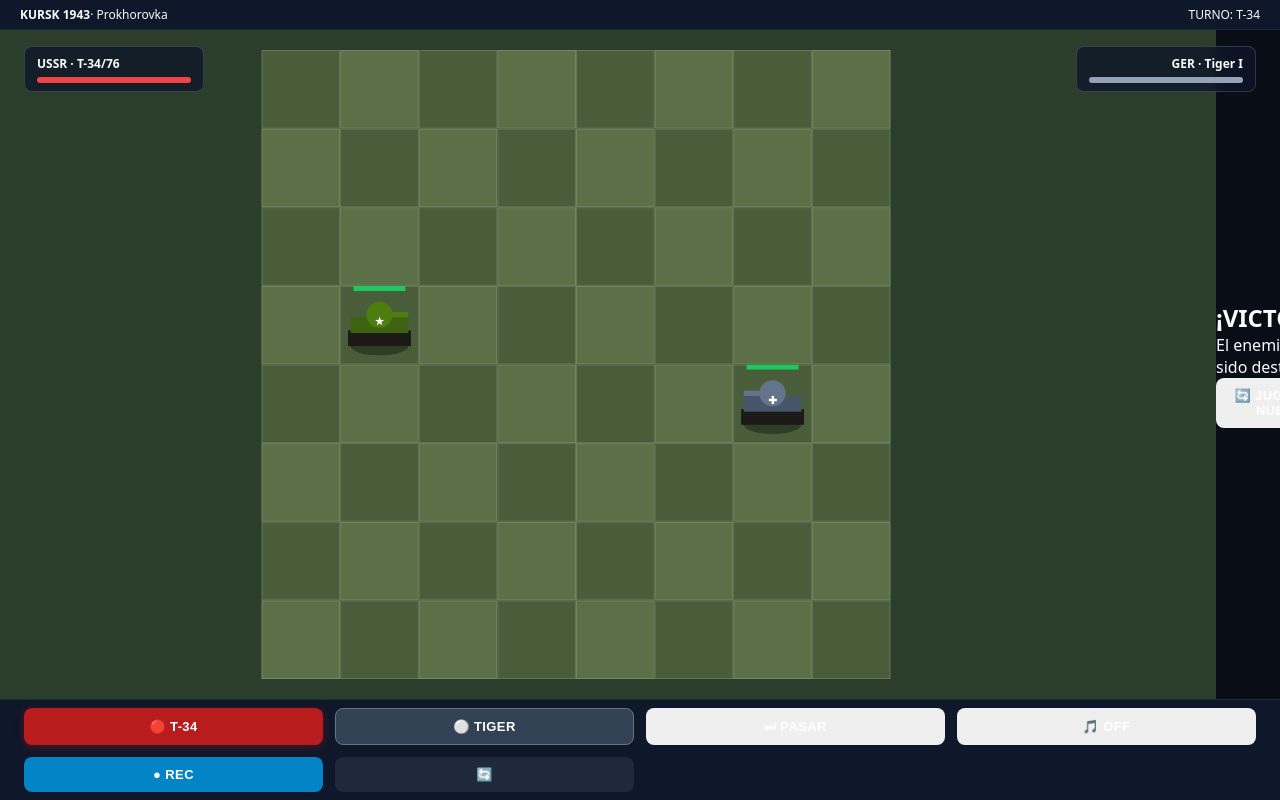
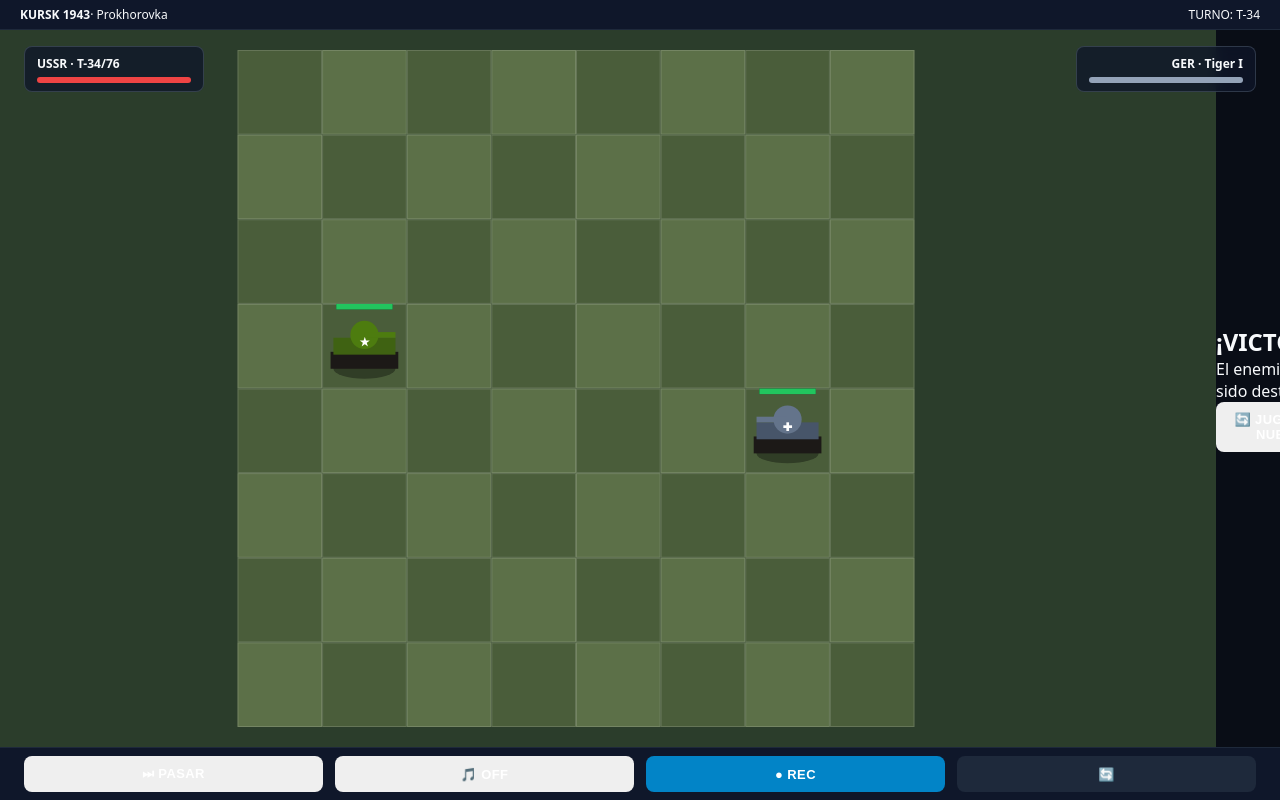
Before and after one commit to MaycolAQ/war, a plain HTML site: page index.html in a window 1280 px wide. Drawn offline with Linux system fonts and the light colour scheme.

Commit message:
Actualizar index.html

```diff
--- a/index.html
+++ b/index.html
@@ -34,13 +34,11 @@
   </div>
 
   <div id="controls">
-    <button id="btn-fire-t34"   class="btn-icon btn-ussr" onclick="fireTank('t34')"   title="Disparar T-34">🔴 T-34</button>
-    <button id="btn-fire-tiger" class="btn-icon btn-ger"  onclick="fireTank('tiger')" title="Disparar Tiger">⚪ TIGER</button>
-    <button id="btn-pass"       class="btn-icon btn-pass" onclick="passTurn()"        title="Pasar turno">⏭ PASAR</button>
-    <button id="btn-music"      class="btn-icon btn-music" onclick="toggleMusic()"    title="Música">🎵 OFF</button>
-    <button id="rec-btn"        class="btn-icon btn-rec"  onclick="toggleRecording()" title="Grabar">● REC</button>
-    <button                     class="btn-icon btn-reset" onclick="resetBattle()"   title="Reiniciar">🔄</button>
-  </div>
+  <button id="btn-pass"  class="btn-icon btn-pass"  onclick="passTurn()"     title="Pasar turno">⏭ PASAR</button>
+  <button id="btn-music" class="btn-icon btn-music" onclick="toggleMusic()"  title="Música">🎵 OFF</button>
+  <button id="rec-btn"   class="btn-icon btn-rec"   onclick="toggleRecording()" title="Grabar">● REC</button>
+  <button                class="btn-icon btn-reset" onclick="resetBattle()"  title="Reiniciar">🔄</button>
+</div>
 
   <script src="js/audio.js"></script>
   <script src="entities/board.js"></script>
```
